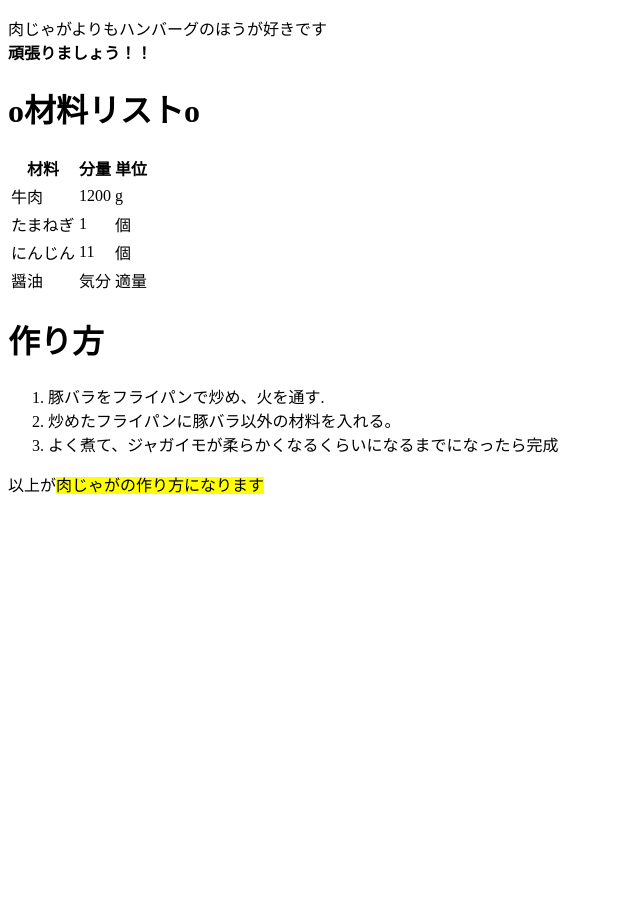
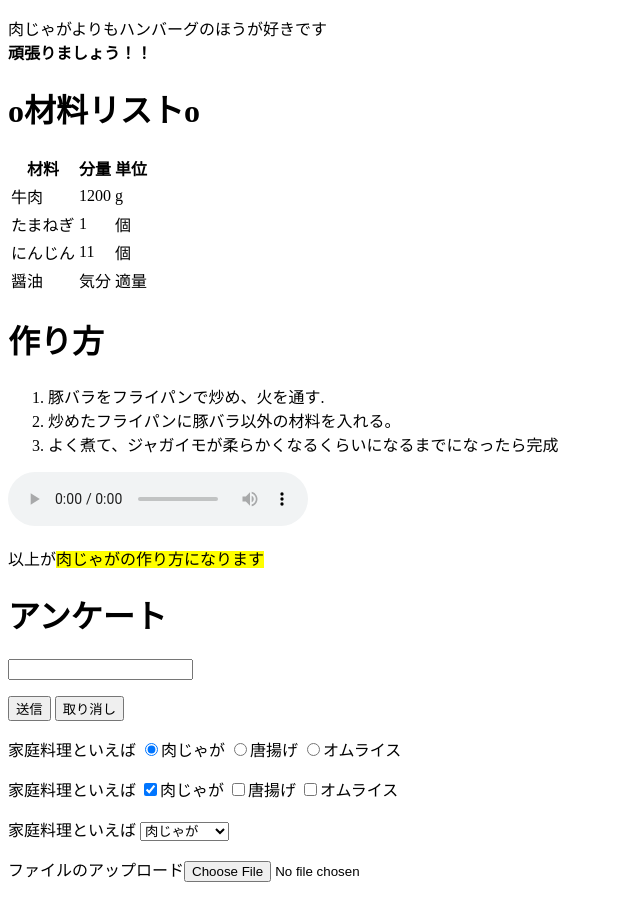
Before and after one commit to kubomasao8145/web1-5, a plain HTML site: page index.html in a window 1280 px wide. Shown: the whole page, without its empty margins (0-640 px from the left). Before the commit the page ends 800 px from the top, so only its background shows below. Drawn offline with Linux system fonts and the light colour scheme.

Commit message:
Update index.html

```diff
--- a/index.html
+++ b/index.html
@@ -24,7 +24,36 @@
   <li>炒めたフライパンに豚バラ以外の材料を入れる。</li>
   <li>よく煮て、ジャガイモが柔らかくなるくらいになるまでになったら完成</li>
   </ol>
+ <p><audio src="boiling1.mp3" controls>
 
   <p>以上が<mark>肉じゃがの作り方になります</mark></p>
+
+  <h1>アンケート</h1>
+  <form id="top" action="#" method="pot">
+    <p><input type="text" name="input1"></p>
+    <p><input type="submit" value="送信">
+      <input type="reset" value="取り消し"></p>
+  </form>
+  <p>家庭料理といえば
+    <input type="radio" name="input11" value="nikujaga" checked>肉じゃが
+    <input type="radio" name="input11" value="karaage">唐揚げ
+    <input type="radio" name="input11" value="omurice">オムライス
+    </p>
+  <p>家庭料理といえば
+  <input type="checkbox" name="input11" value="nikujaga" checked>肉じゃが
+   <input type="checkbox" name="input11" value="karaage">唐揚げ
+   <input type="checkbox" name="input11" value="omurice">オムライス
+  </p>
+
+  <p>家庭料理といえば
+    <select name="input13">
+    <option value="nikujaga">肉じゃが
+    <option value="karaage">唐揚げ
+    <option value="omurice">オムライス
+    </select></p>
+
+  <p>ファイルのアップロード<input type="file" name="input15"><p>
+
+
 </body>
 </html>
```
